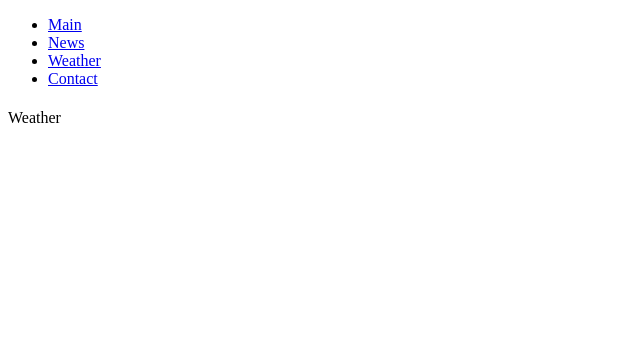
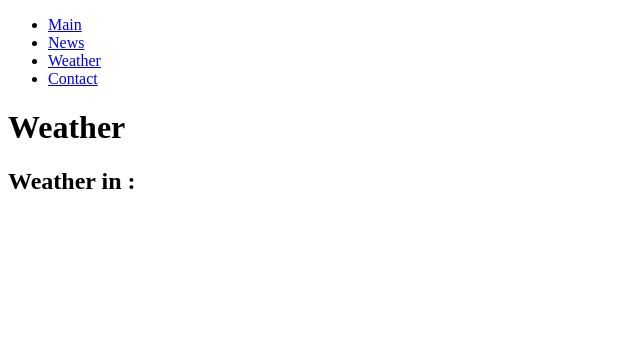
Before and after one commit to Sergii-Koval/GIt_test_folder, a Flask app: template templates/weather.html in a window 1280 px wide. Shown: the top 348 px of the page, without its empty margins (0-640 px from the left). Run offline with Flask 3, Linux system fonts and the light colour scheme; the template is opened without the code that fills it, so the values that code supplies are empty.

Commit message:
add: weather

```diff
--- a/app.py
+++ b/app.py
@@ -1,6 +1,7 @@
 from flask import Flask, render_template, request, redirect, url_for
 import json
 from utils import get_news
+from utils import get_weather_data
 
 app = Flask(__name__)
 
@@ -16,7 +17,10 @@
 
 @app.route('/weather')
 def weather():
-    return render_template('weather.html')
+    api_key = 'ee3a5b3e2579c460393c5bd95f670bca'
+    cities = ['Warsaw', 'Minsk', 'Batumi']
+    weather_data = get_weather_data(api_key, cities)
+    return render_template('weather.html', weather_data=weather_data)
 
 @app.route('/contact')
 def contact():
--- a/templates/weather.html
+++ b/templates/weather.html
@@ -5,6 +5,16 @@
 {% endblock %}
 
 {% block content %}
-  <h1></h1>
-  <p>Weather</p>
+  <h1>Weather</h1>
+
+  <h2>Weather in :</h2>
+  <ul>
+    {% for city_weather in weather_data %}
+      <li>
+        {{ city_weather.name }}:
+        {{ city_weather.weather[0].description }},
+        Temperature {{ city_weather.main.temp }}°C
+      </li>
+    {% endfor %}
+  </ul>
 {% endblock %}
```
Also changed, not shown: utils.py (+18 -0 lines).
